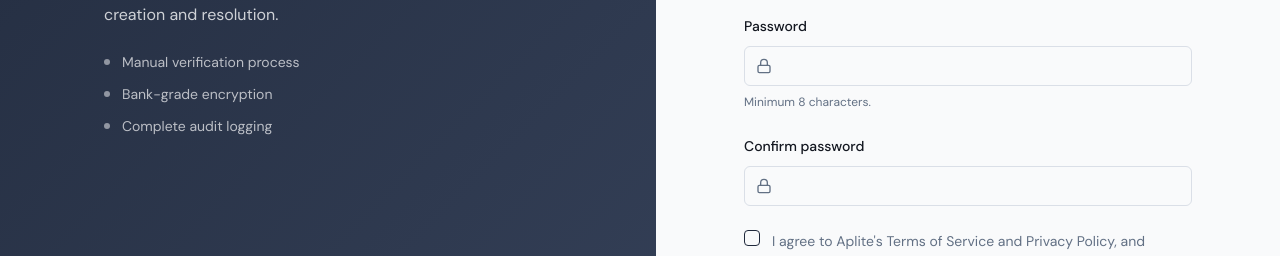
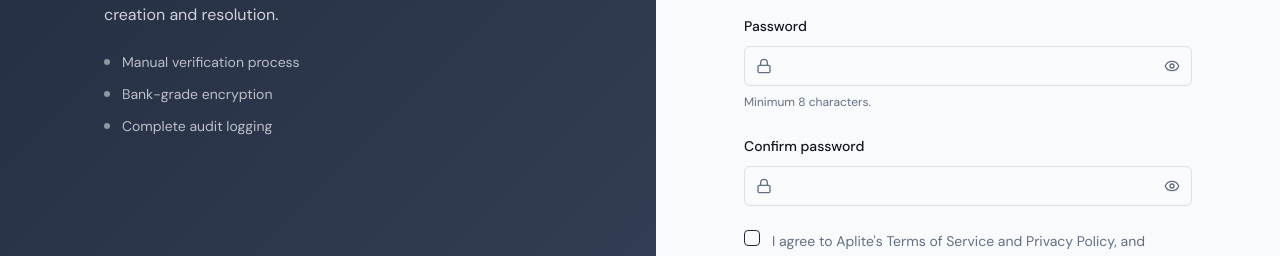
Before and after one commit to Havcker243/APLITE, a Next.js app in the folder aplite-frontend/: page /signup in a window 1280 px wide. Shown: the part 502-758 px from the top of the page. Built offline with nearby package versions, Linux system fonts and the light colour scheme; no server answers.

Commit message:
Add password visibility toggle to login and signup pages; remove unused vercel.json

```diff
--- a/aplite-frontend/next.config.js
+++ b/aplite-frontend/next.config.js
@@ -2,6 +2,7 @@
 const apiOriginRaw = process.env.NEXT_PUBLIC_API_URL || "http://127.0.0.1:8000";
 const apiOrigin = apiOriginRaw.trim().replace(/\/+$/, "");
 const isProd = process.env.NODE_ENV === "production";
+const useProxy = process.env.NEXT_PUBLIC_API_PROXY === "1";
 
 // React Refresh in dev relies on eval; loosen CSP only in development.
 const csp = [
@@ -19,6 +20,7 @@
 
 const nextConfig = {
   async rewrites() {
+    if (!useProxy) return [];
     return [
       {
         source: "/api/:path*",
--- a/aplite-frontend/src/pages/login.tsx
+++ b/aplite-frontend/src/pages/login.tsx
@@ -7,7 +7,7 @@
 import type { FormEvent } from "react";
 import Link from "next/link";
 import { useRouter } from "next/router";
-import { Shield, Mail, Lock, ArrowRight, Loader2 } from "lucide-react";
+import { Shield, Mail, Lock, ArrowRight, Loader2, Eye, EyeOff } from "lucide-react";
 import { Button } from "../components/ui/button";
 import { Input } from "../components/ui/input";
 import { Label } from "../components/ui/label";
@@ -20,6 +20,7 @@
   const { login: setAuth, token, loading, refreshProfile } = useAuth();
   const [email, setEmail] = useState("");
   const [password, setPassword] = useState("");
+  const [showPassword, setShowPassword] = useState(false);
   const [otp, setOtp] = useState("");
   const [loginId, setLoginId] = useState<string | null>(null);
   const [submitting, setSubmitting] = useState(false);
@@ -127,12 +128,20 @@
                 <Lock className="absolute left-3 top-1/2 -translate-y-1/2 h-4 w-4 text-muted-foreground" />
                 <Input
                   id="password"
-                  type="password"
+                  type={showPassword ? "text" : "password"}
                   placeholder="**************"
                   value={password}
                   onChange={(e) => setPassword(e.target.value)}
-                  className="pl-10"
+                  className="pl-10 pr-10"
                 />
+                <button
+                  type="button"
+                  onClick={() => setShowPassword((prev) => !prev)}
+                  className="absolute right-3 top-1/2 -translate-y-1/2 text-muted-foreground hover:text-foreground"
+                  aria-label={showPassword ? "Hide password" : "Show password"}
+                >
+                  {showPassword ? <EyeOff className="h-4 w-4" /> : <Eye className="h-4 w-4" />}
+                </button>
               </div>
             </div>
 
--- a/aplite-frontend/src/pages/signup.tsx
+++ b/aplite-frontend/src/pages/signup.tsx
@@ -6,7 +6,7 @@
 import { useEffect, useState } from "react";
 import Link from "next/link";
 import { useRouter } from "next/router";
-import { ArrowRight, Loader2, Lock, Mail, Shield, User } from "lucide-react";
+import { ArrowRight, Loader2, Lock, Mail, Shield, User, Eye, EyeOff } from "lucide-react";
 
 import { signup } from "../utils/api";
 import { useAuth } from "../utils/auth";
@@ -30,6 +30,8 @@
   const { login, token, loading, refreshProfile } = useAuth();
   const [form, setForm] = useState(initialState);
   const [submitting, setSubmitting] = useState(false);
+  const [showPassword, setShowPassword] = useState(false);
+  const [showConfirmPassword, setShowConfirmPassword] = useState(false);
 
   useEffect(() => {
     if (loading) return;
@@ -152,14 +154,22 @@
                 <Input
                   id="password"
                   name="password"
-                  type="password"
+                  type={showPassword ? "text" : "password"}
                   autoComplete="new-password"
                   value={form.password}
                   onChange={handleChange}
-                  className="pl-10"
+                  className="pl-10 pr-10"
                   minLength={8}
                   required
                 />
+                <button
+                  type="button"
+                  onClick={() => setShowPassword((prev) => !prev)}
+                  className="absolute right-3 top-1/2 -translate-y-1/2 text-muted-foreground hover:text-foreground"
+                  aria-label={showPassword ? "Hide password" : "Show password"}
+                >
+                  {showPassword ? <EyeOff className="h-4 w-4" /> : <Eye className="h-4 w-4" />}
+                </button>
               </div>
               <p className="text-xs text-muted-foreground">Minimum 8 characters.</p>
             </div>
@@ -171,14 +181,22 @@
                 <Input
                   id="confirm_password"
                   name="confirm_password"
-                  type="password"
+                  type={showConfirmPassword ? "text" : "password"}
                   autoComplete="new-password"
                   value={form.confirm_password}
                   onChange={handleChange}
-                  className="pl-10"
+                  className="pl-10 pr-10"
                   minLength={8}
                   required
                 />
+                <button
+                  type="button"
+                  onClick={() => setShowConfirmPassword((prev) => !prev)}
+                  className="absolute right-3 top-1/2 -translate-y-1/2 text-muted-foreground hover:text-foreground"
+                  aria-label={showConfirmPassword ? "Hide password" : "Show password"}
+                >
+                  {showConfirmPassword ? <EyeOff className="h-4 w-4" /> : <Eye className="h-4 w-4" />}
+                </button>
               </div>
             </div>
 
```
Also changed, not shown: aplite-frontend/vercel.json (deleted).
